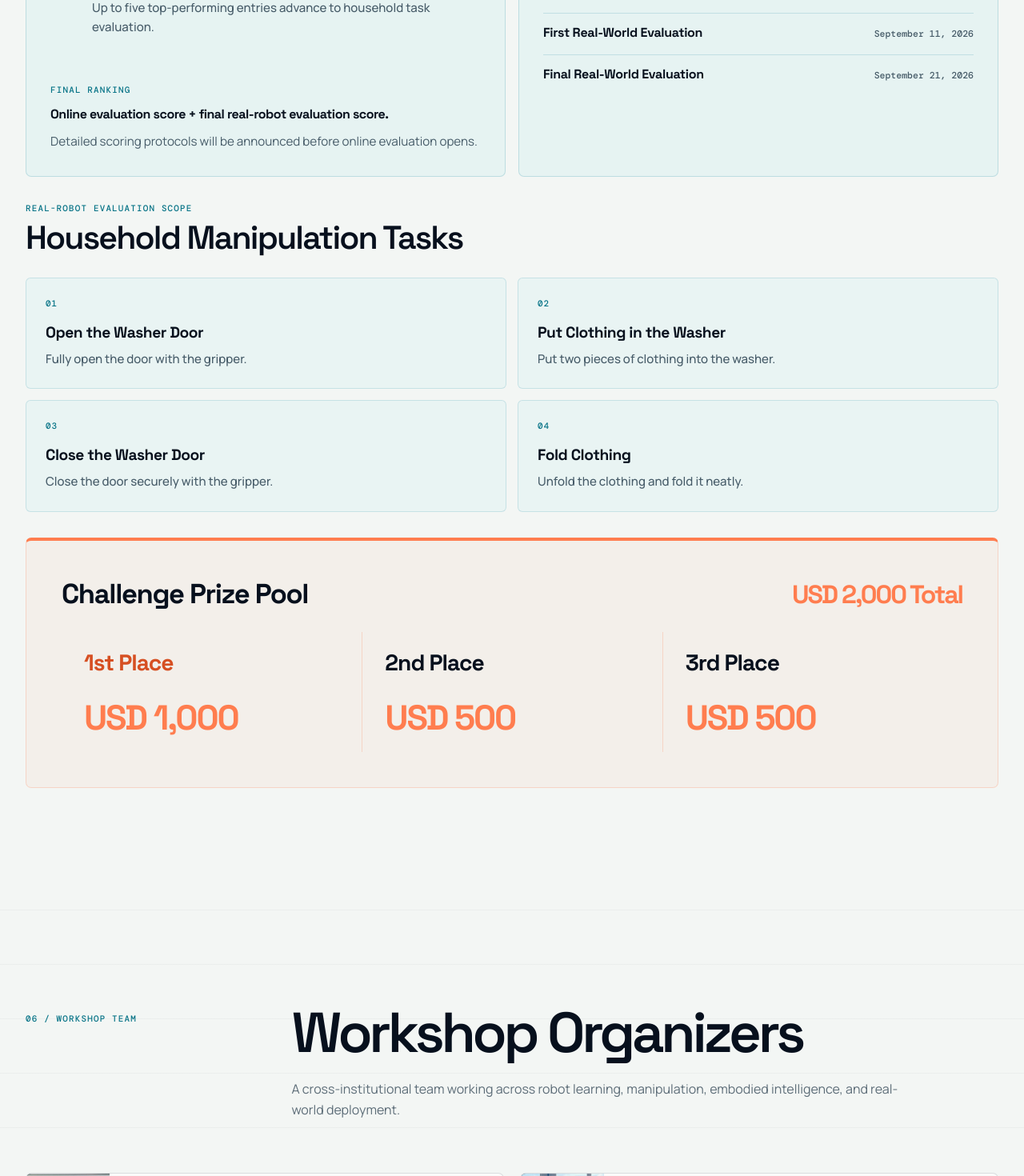
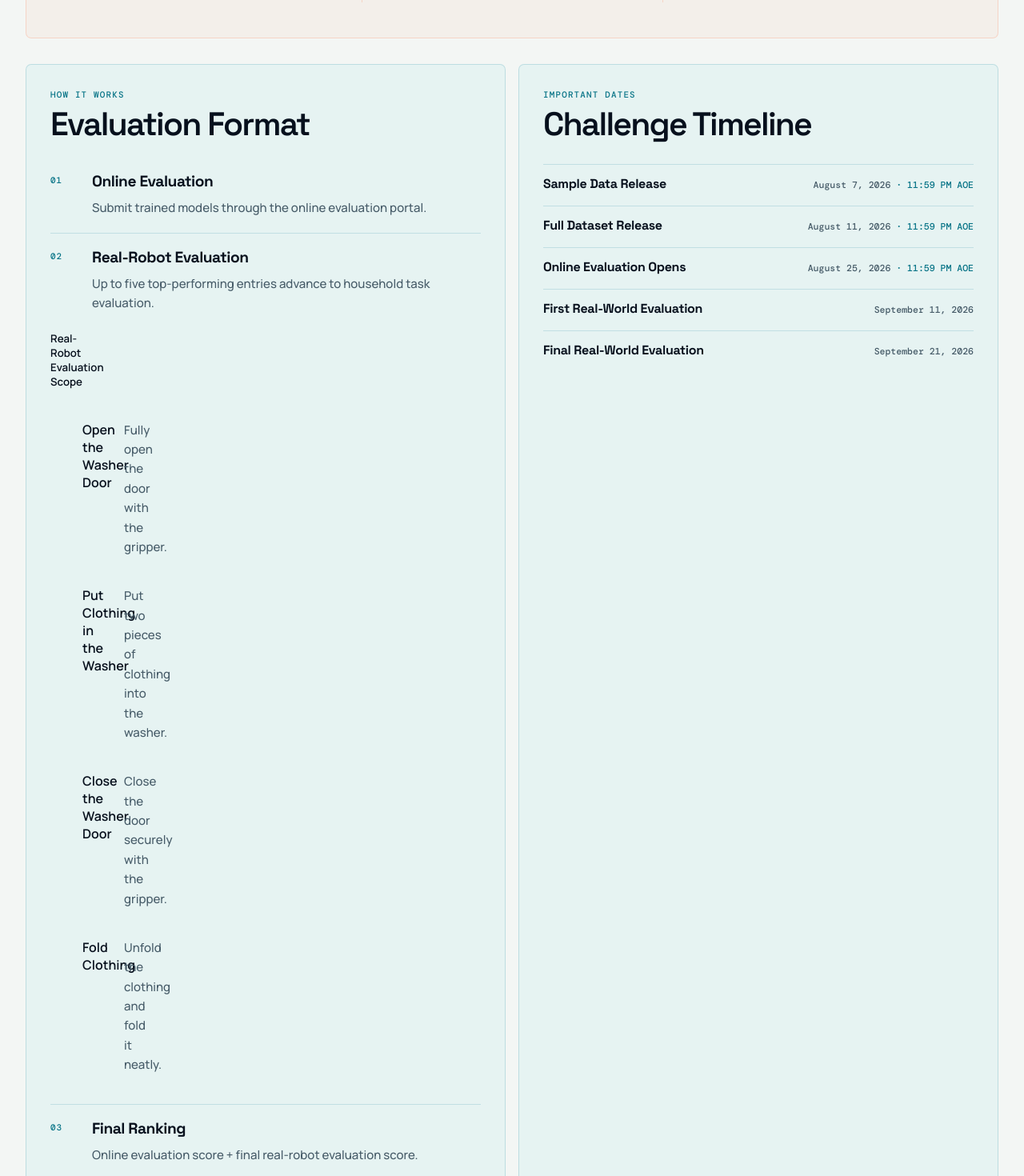
Before and after one commit to bimanual-robot-learning/bimanual-robot-learning.github.io, a React (Vite) app: page / in a window 1280 px wide. Shown: the part 8240-9710 px from the top of the page at 80% size. Built offline with nearby package versions, Linux system fonts and the light colour scheme.

Commit message:
feat: integrate challenge evaluation scope

```diff
--- a/src/components/ChallengeSection.tsx
+++ b/src/components/ChallengeSection.tsx
@@ -91,69 +91,6 @@ function ChallengeSection() {
 
         <ChallengeVideoGallery />
 
-        <div className="challenge-logistics" data-testid="challenge-logistics">
-          <section
-            className="challenge-evaluation"
-            aria-labelledby="evaluation-title"
-          >
-            <p className="eyebrow">How it works</p>
-            <h3 id="evaluation-title">Evaluation Format</h3>
-            <ol className="challenge-flow">
-              {challenge.stages.map((stage) => (
-                <li data-testid="challenge-stage" key={stage.step}>
-                  <span aria-hidden="true">{stage.step}</span>
-                  <h4>{stage.title}</h4>
-                  <p>{stage.description}</p>
-                </li>
-              ))}
-            </ol>
-            <div
-              className="challenge-final-ranking"
-              data-testid="challenge-final-ranking"
-            >
-              <p className="eyebrow">{challenge.finalRanking.label}</p>
-              <strong>{challenge.finalRanking.formula}</strong>
-              <p>{challenge.finalRanking.note}</p>
-            </div>
-          </section>
-
-          <section
-            className="challenge-timeline"
-            aria-labelledby="challenge-timeline-title"
-          >
-            <p className="eyebrow">Important dates</p>
-            <h3 id="challenge-timeline-title">Challenge Timeline</h3>
-            <ol>
-              {challenge.timeline.map((milestone, index) => (
-                <li data-testid="challenge-milestone" key={milestone.label}>
-                  <span aria-hidden="true">
-                    {String(index + 1).padStart(2, '0')}
-                  </span>
-                  <h4>{milestone.label}</h4>
-                  <p>
-                    {milestone.date}
-                    {milestone.time && <b>{` · ${milestone.time}`}</b>}
-                  </p>
-                </li>
-              ))}
-            </ol>
-          </section>
-        </div>
-
-        <section className="challenge-tasks" aria-labelledby="challenge-tasks-title">
-          <p className="eyebrow">Real-Robot Evaluation Scope</p>
-          <h3 id="challenge-tasks-title">Household Manipulation Tasks</h3>
-          <div className="challenge-task-grid">
-            {challenge.tasks.map((task, index) => (
-              <article data-testid="challenge-task" key={task.title}>
-                <span aria-hidden="true">{String(index + 1).padStart(2, '0')}</span>
-                <h4>{task.title}</h4>
-                <p>{task.description}</p>
-              </article>
-            ))}
-          </div>
-        </section>
-
         <section
           className="challenge-prize-pool"
           aria-labelledby="challenge-prize-title"
@@ -181,6 +118,75 @@ function ChallengeSection() {
           </div>
         </section>
 
+        <div className="challenge-logistics" data-testid="challenge-logistics">
+          <section
+            className="challenge-evaluation"
+            aria-labelledby="evaluation-title"
+          >
+            <p className="eyebrow">How it works</p>
+            <h3 id="evaluation-title">Evaluation Format</h3>
+            <ol className="challenge-flow">
+              {challenge.stages.map((stage, index) => (
+                <li data-testid="challenge-stage" key={stage.step}>
+                  <span aria-hidden="true">{stage.step}</span>
+                  <h4>{stage.title}</h4>
+                  <p>{stage.description}</p>
+                  {index === 1 && (
+                    <div className="challenge-evaluation-scope">
+                      <h5 id="real-robot-evaluation-scope">
+                        Real-Robot Evaluation Scope
+                      </h5>
+                      <ul aria-labelledby="real-robot-evaluation-scope">
+                        {challenge.tasks.map((task) => (
+                          <li data-testid="challenge-task" key={task.title}>
+                            <strong>{task.title}</strong>
+                            <p>{task.description}</p>
+                          </li>
+                        ))}
+                      </ul>
+                    </div>
+                  )}
+                </li>
+              ))}
+              <li
+                className="challenge-flow__ranking"
+                data-testid="challenge-stage"
+              >
+                <span aria-hidden="true">03</span>
+                <h4>{challenge.finalRanking.label}</h4>
+                <p
+                  className="challenge-ranking-formula"
+                  data-testid="challenge-final-ranking"
+                >
+                  {challenge.finalRanking.formula}
+                </p>
+              </li>
+            </ol>
+          </section>
+
+          <section
+            className="challenge-timeline"
+            aria-labelledby="challenge-timeline-title"
+          >
+            <p className="eyebrow">Important dates</p>
+            <h3 id="challenge-timeline-title">Challenge Timeline</h3>
+            <ol>
+              {challenge.timeline.map((milestone, index) => (
+                <li data-testid="challenge-milestone" key={milestone.label}>
+                  <span aria-hidden="true">
+                    {String(index + 1).padStart(2, '0')}
+                  </span>
+                  <h4>{milestone.label}</h4>
+                  <p>
+                    {milestone.date}
+                    {milestone.time && <b>{` · ${milestone.time}`}</b>}
+                  </p>
+                </li>
+              ))}
+            </ol>
+          </section>
+        </div>
+
       </div>
     </section>
   )
--- a/src/data/workshop.ts
+++ b/src/data/workshop.ts
@@ -63,9 +63,8 @@ export interface ChallengePrize {
 }
 
 export interface ChallengeFinalRanking {
-  label: 'Final ranking'
+  label: 'Final Ranking'
   formula: string
-  note: string
 }
 
 export interface ChallengeMilestone {
@@ -203,10 +202,8 @@ export const challenge: ChallengeInfo = {
       'The full rules, dataset documentation, submission instructions, and leaderboard will live on the challenge website.',
   },
   finalRanking: {
-    label: 'Final ranking',
+    label: 'Final Ranking',
     formula: 'Online evaluation score + final real-robot evaluation score.',
-    note:
-      'Detailed scoring protocols will be announced before online evaluation opens.',
   },
   stages: [
     {
```
Also changed, not shown: 1 other file (tests, documents, lock files or other folders).
